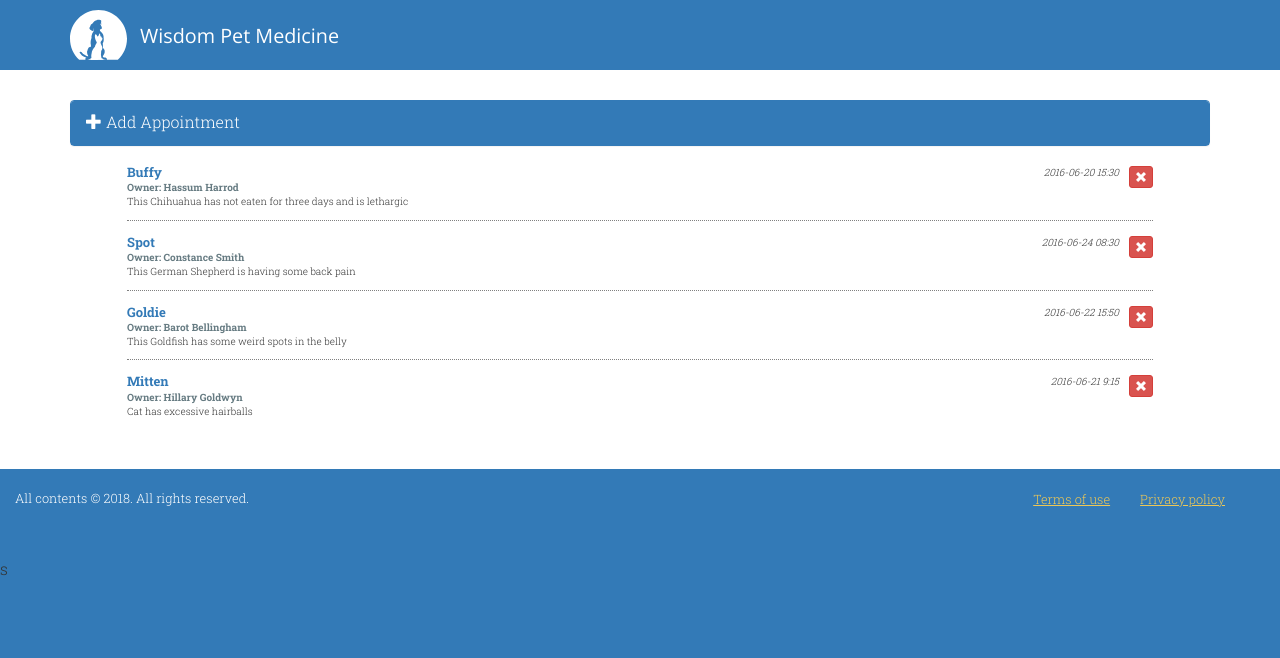
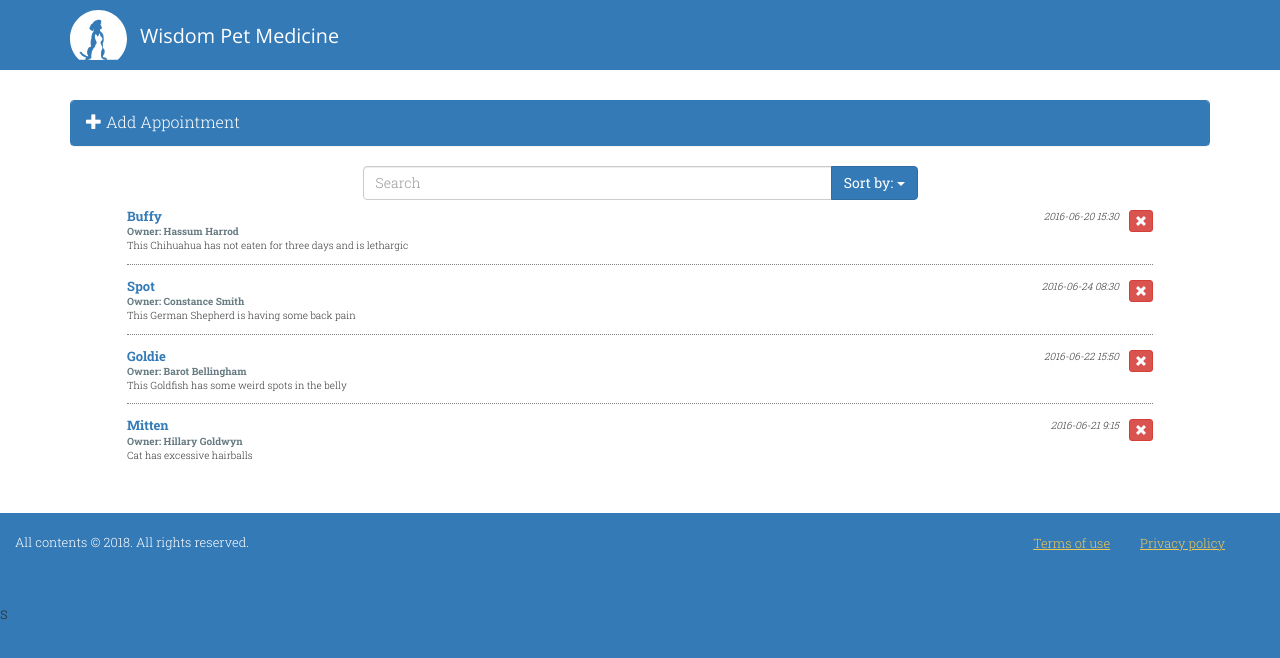
Before and after one commit to salma71192/wisdom-pet-medicine, a React (Create React App) app: page / in a window 1280 px wide. Shown: the top 658 px of the page. Built offline with nearby package versions, Linux system fonts and the light colour scheme.

Commit message:
Add search Component and Sorting Functionality

```diff
--- a/src/MainInterface.js
+++ b/src/MainInterface.js
@@ -1,6 +1,7 @@
 import React, { Component } from 'react';
 import Appointment from './Appointment';
 import AddAppointment from './AddAppointment';
+import Search from './Search';
 import Data from './data.json';
 import _ from 'lodash';
 
@@ -8,7 +9,9 @@
 class MainInterface extends Component {
   state = {
     data: [],
-    visible: false
+    visible: false,
+    orderBy: 'petName',
+    orderDir: 'asc'
   }
 
   // Load data from data.json file
@@ -42,7 +45,24 @@
     });
   }
 
+  reOrder = (sort, dir) => {
+    // render orderby
+    var orderBy = this.state.orderBy;
+    var orderDir = this.state.orderDir;
+    var orderedItems = _.orderBy(this.state.data,
+      (item) => { return item[orderBy] },
+      (item) => { return item[orderDir] }
+    );
+
+    this.setState({
+      orderBy: sort,
+      orderDir: dir,
+      data: orderedItems
+    });
+  }
+
   render() {
+    // render appointments
     var appItems = this.state.data;
     var renderAppItems = appItems.map((item, index) => {
       return (
@@ -53,15 +73,23 @@
             )
         });
 
+
     return (
       <div className="interface">
         <AddAppointment
-         visibility={this.state.visible}
-         onChange={this.handleToggle}
-         handleAdd={this.handleAddAppointment}
+           visibility={this.state.visible}
+           onChange={this.handleToggle}
+           handleAdd={this.handleAddAppointment}
          />
+
+         <Search
+           orderBy = {this.state.orderBy}
+           orderDir = {this.state.orderDir}
+           reOrder = {this.reOrder}
+         />
+
         <ul className="item-list media-list">
-        {renderAppItems}
+          {renderAppItems}
         </ul>
       </div>
     )
--- /dev/null
+++ b/src/Search.js
@@ -0,0 +1,40 @@
+import React, { Component } from 'react';
+
+class Search extends Component {
+
+  handleSort = (e) => {
+    e.preventDefault();
+    this.props.reOrder(e.target.id, this.props.orderDir);
+  }
+
+  handleOrder = (e) => {
+    e.preventDefault();
+    this.props.reOrder(this.props.orderBy, e.target.id);
+  }
+
+  render() {
+    return (
+      <div className="row search-appointments">
+        <div className="col-sm-offset-3 col-sm-6">
+          <div className="input-group">
+            <input id="SearchApts" placeholder="Search" type="text" className="form-control" aria-label="Search Appointments" />
+            <div className="input-group-btn">
+              <button type="button" className="btn btn-primary dropdown-toggle"
+                data-toggle="dropdown" aria-haspopup="true" aria-expanded="false">Sort by: <span className="caret"></span></button>
+                <ul className="dropdown-menu dropdown-menu-right">
+                  <li><a href="#petName" id="petName" onClick={this.handleSort}>Pet Name {(this.props.orderBy === 'petName') ? <span className="glyphicon glyphicon-ok pull-right"></span> : null }</a></li>
+                  <li><a href="#aptDate" id="aptDate" onClick={this.handleSort}>Date {(this.props.orderBy === 'aptDate') ? <span className="glyphicon glyphicon-ok pull-right"></span> : null }</a></li>
+                  <li><a href="#ownerName" id="ownerName" onClick={this.handleSort}>Owner {(this.props.orderBy === 'ownerName') ? <span className="glyphicon glyphicon-ok pull-right"></span> : null }</a></li>
+                  <li role="separator" className="divider"></li>
+                  <li><a href="#asc" id="asc" onClick={this.handleOrder}>Asc {(this.props.orderDir === 'asc') ? <span className="glyphicon glyphicon-ok pull-right"></span> : null }</a></li>
+                  <li><a href="#desc" id="desc" onClick={this.handleOrder}>Desc {(this.props.orderDir === 'desc') ? <span className="glyphicon glyphicon-ok pull-right"></span> : null }</a></li>
+                </ul>
+            </div>
+          </div>
+        </div>
+      </div>
+    ) // return
+  } // render
+} // Appointment className
+
+export default Search;
```
